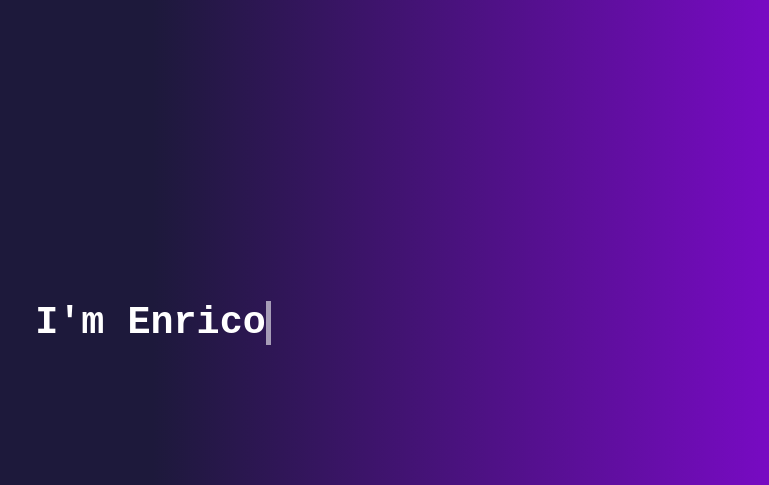
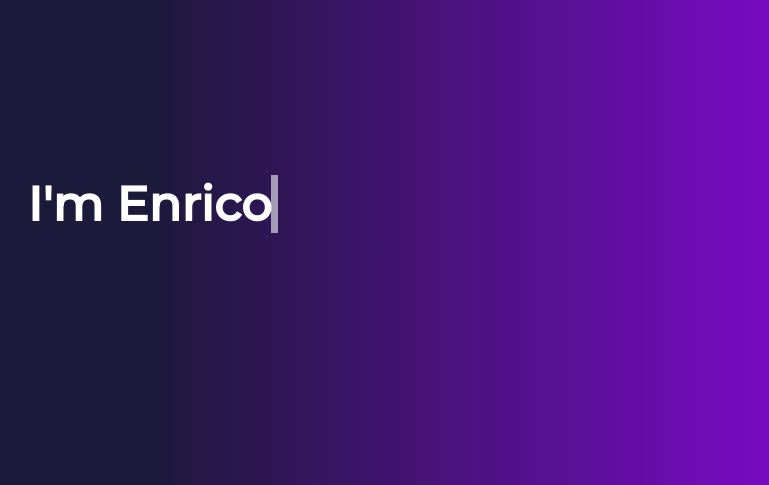
Before and after one commit to enricocovili/ginop-1.github.io, a plain HTML site: page index.html in a window 1280 px wide. Shown: the top 485 px of the page, without its empty margins (487-1256 px from the left). Drawn offline with Linux system fonts and the light colour scheme.

Commit message:
fixed positioning & sizes

```diff
--- a/index.html
+++ b/index.html
@@ -6,9 +6,6 @@
   <meta name="viewport" content="width=device-width, initial-scale=1.0">
   <title>Gino's website</title>
   <link rel="stylesheet" href="./styles/style.css">
-  <link rel="preconnect" href="https://fonts.googleapis.com">
-  <link rel="preconnect" href="https://fonts.gstatic.com" crossorigin>
-  <link href="https://fonts.googleapis.com/css2?family=Roboto+Mono:wght@100&display=swap" rel="stylesheet">
 </head>
 <body>
   <div class="main">
--- a/styles/_typewriter.scss
+++ b/styles/_typewriter.scss
@@ -1,11 +1,14 @@
 @import "variables";
 
 .typewriter {
+  display: flex;
+  justify-content: center;
+  align-items: center;
   h1 {
-    font-size: clamp(2rem, 3vw, 4rem);
-    position: relative;
-    font-family: "Source Code Pro", monospace;
-    position: relative;
+    position: fixed;
+    font-size: clamp(3rem, 3vw, 5rem);
+    font-family: "Montserrat", monospace;
+    padding-bottom: 5rem;
     width: max-content;
   }
 
--- a/styles/style.scss
+++ b/styles/style.scss
@@ -1,20 +1,22 @@
 @import "typewriter";
 @import "variables";
 @import "animations";
+@import url('https://fonts.googleapis.com/css2?family=Montserrat:wght@300;500&display=swap');
 
   body {
     color: white;
     margin: 0;
-    font-family: "Source Sans Pro", sans-serif;
+    font-family: "Montserrat", sans-serif;
     min-height: 100vh;
-    display: grid;
-    place-content: center;
+    display: flex;
+    align-items: center;
+    justify-content: center;
     text-align: center;
     background: $bgColor;
   }
 
   .subtitle {
-    font-size: 1rem;
+    font-size: 1.6rem;
     font-weight: 400;
     padding-bottom: 1rem;
     @include fadeInUp()
@@ -23,8 +25,10 @@
   .github-logo {
     border-radius: 100%;
     box-shadow: 0px 0px 10px 10px black;
-    width: 100px;
-    height: 100px;
+    max-width: 70%;
+    max-height: 50vh;
+    width: auto;
+    height: auto;
     filter: invert(100%);
     @include fadeInUp();
   }
```
Also changed, not shown: styles/_animations.scss (line endings or trailing spaces), styles/style.css, 1 other file.
